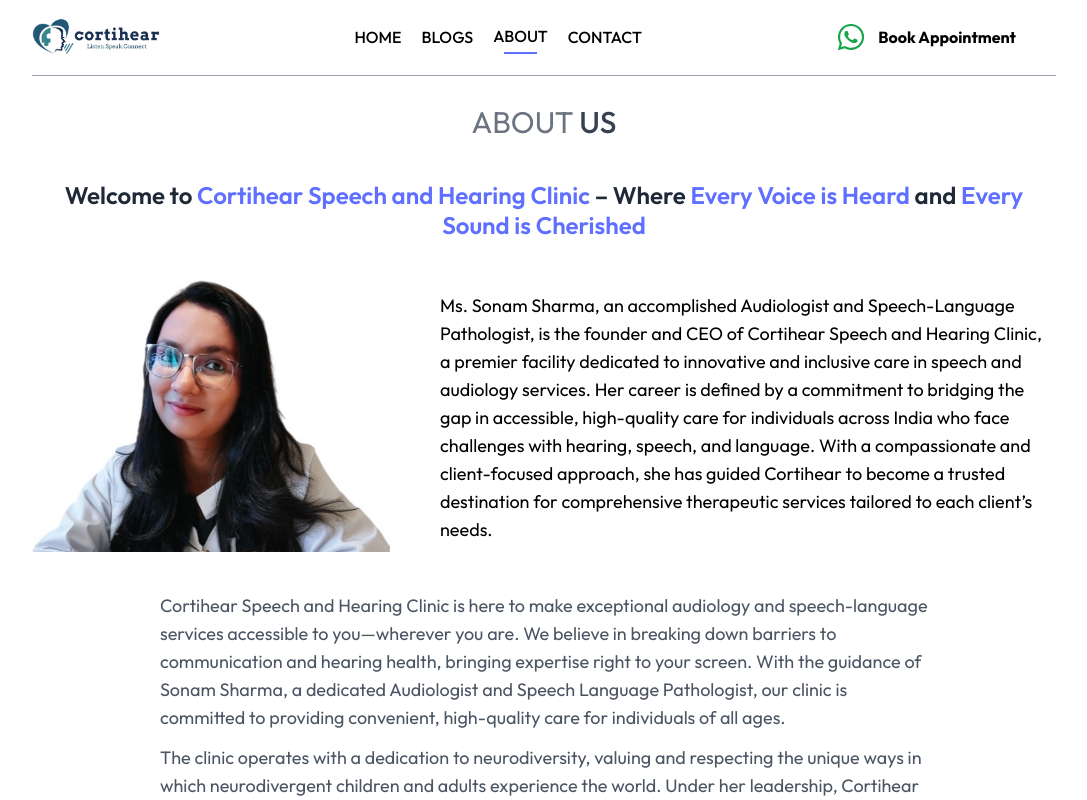
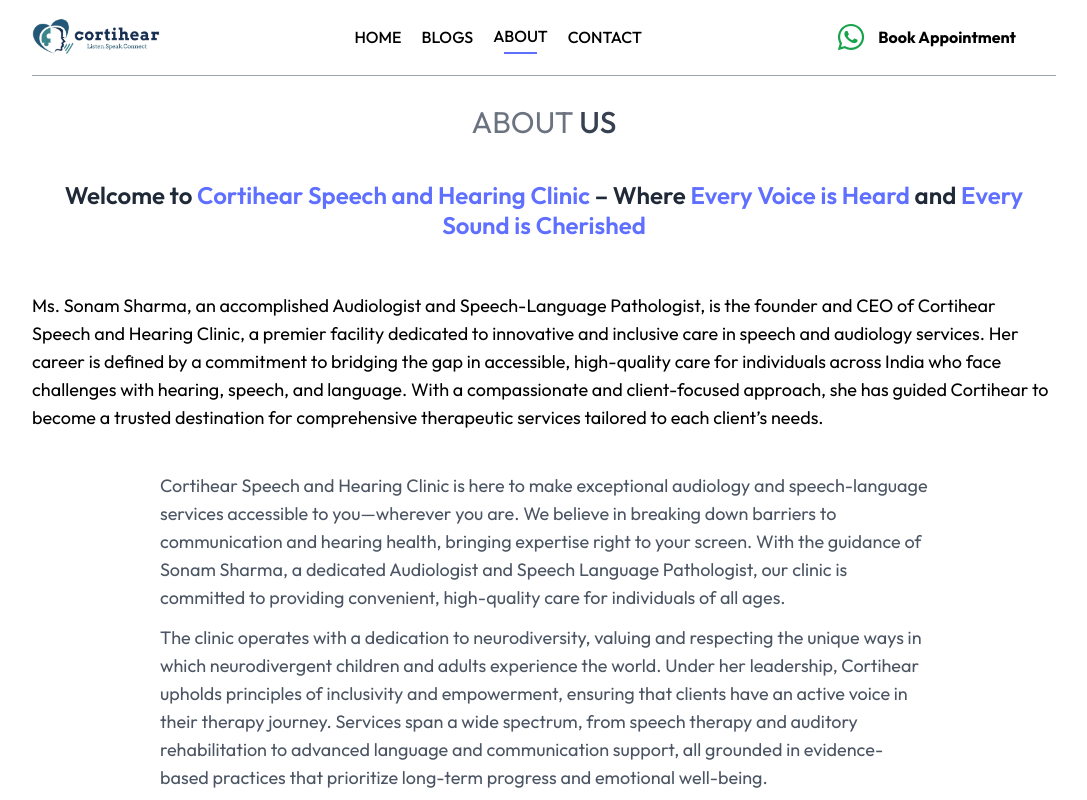
Before and after one commit to lokeshloki3/clinic, a React (Vite) app: page /about-us in a window 1280 px wide. Shown: the top 800 px of the page, without its empty margins (96-1183 px from the left). Built offline with nearby package versions, Linux system fonts and the light colour scheme.

Commit message:
about updated

```diff
--- a/src/pages/About.jsx
+++ b/src/pages/About.jsx
@@ -19,11 +19,7 @@
 
       <div>
         <div className="my-10 flex flex-col md:flex-row gap-12">
-          <img
-            className="w-full md:max-w-[360px] animate-left-right"
-            src={assets.about_image}
-            alt="About Cortihear"
-          />
+
           <p className="text-base md:text-lg md:mt-3">
               Ms. Sonam Sharma, an accomplished Audiologist and Speech-Language Pathologist,
               is the founder and CEO of Cortihear Speech and Hearing Clinic, a premier facility
```
